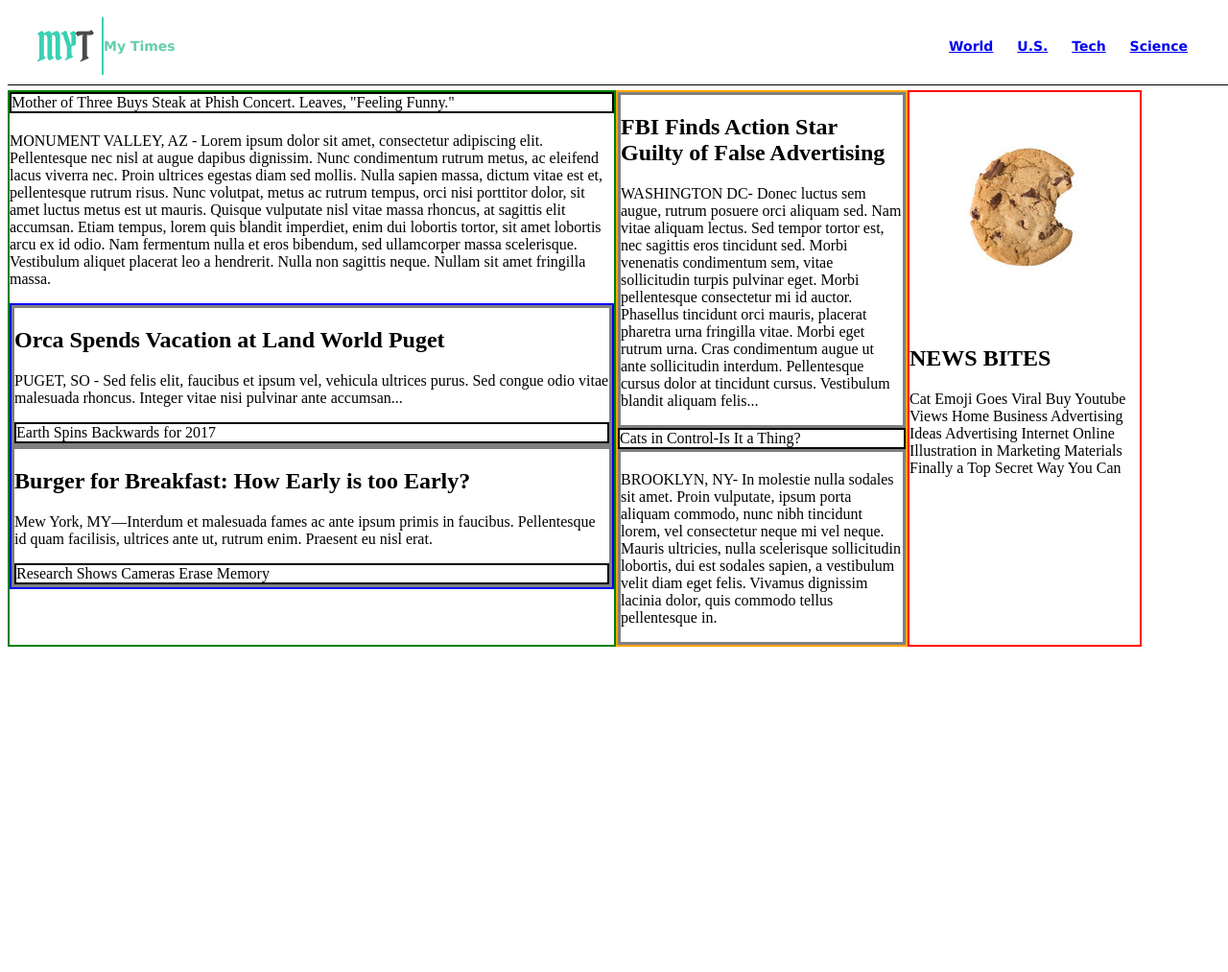
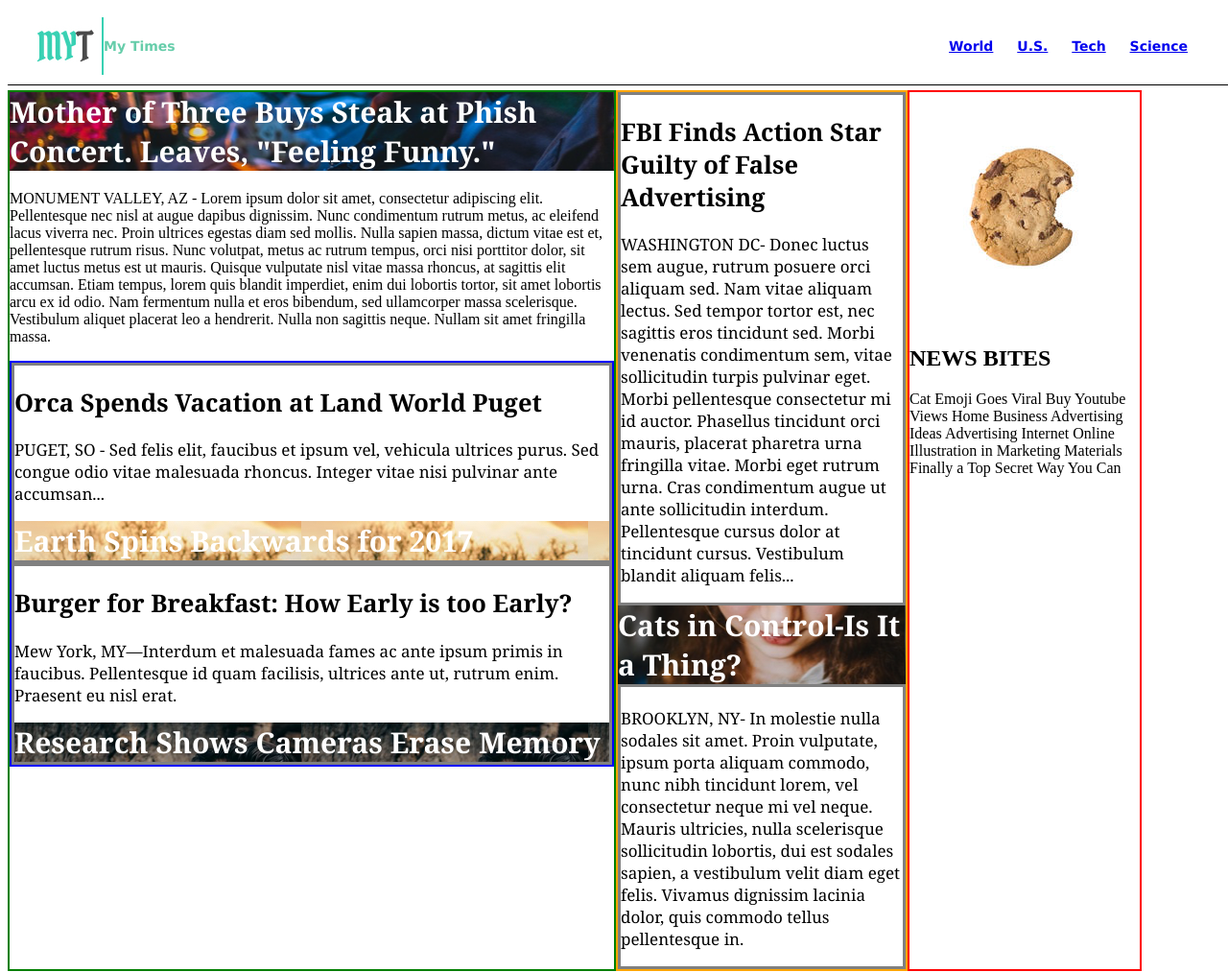
Before and after one commit to piecesonnapkins/fakenews, a plain HTML site: page index.html in a window 1280 px wide. Shown: the whole page at 96% size. Before the commit the page ends 800 px from the top, so only its background shows below. Drawn offline with Linux system fonts and the light colour scheme.

Commit message:
background images added

```diff
--- a/index.html
+++ b/index.html
@@ -32,8 +32,8 @@
   <div class="content">
     <div class="column large">
       <div class="lead.story">
-        <div class="caption">
-          Mother of Three Buys Steak at Phish Concert. Leaves, "Feeling Funny."
+        <div class="image-content">
+          <span>Mother of Three Buys Steak at Phish Concert. Leaves, "Feeling Funny."</span>
         </div>
         <h2></h2>
         <p class="narrative">
@@ -49,8 +49,8 @@
           <p class="narrative">
             PUGET, SO - Sed felis elit, faucibus et ipsum vel, vehicula ultrices purus. Sed congue odio vitae malesuada rhoncus. Integer vitae nisi pulvinar ante accumsan...
           </p>
-          <div class="caption">
-            Earth Spins Backwards for 2017
+          <div class="fall-caption">
+            <span>Earth Spins Backwards for 2017</span>
           </div>
         </div>
         <div class="story">
@@ -58,8 +58,8 @@
           <p class="narrative">
             Mew York, MY—Interdum et malesuada fames ac ante ipsum primis in faucibus. Pellentesque id quam facilisis, ultrices ante ut, rutrum enim. Praesent eu nisl erat.
           </p>
-          <div class="caption">
-            Research Shows Cameras Erase Memory
+          <div class="caption-camera">
+            <span>Research Shows Cameras Erase Memory</span>
           </div>
         </div>
       </div>
@@ -72,8 +72,8 @@
           WASHINGTON DC- Donec luctus sem augue, rutrum posuere orci aliquam sed. Nam vitae aliquam lectus. Sed tempor tortor est, nec sagittis eros tincidunt sed. Morbi venenatis condimentum sem, vitae sollicitudin turpis pulvinar eget. Morbi pellentesque consectetur mi id auctor. Phasellus tincidunt orci mauris, placerat pharetra urna fringilla vitae. Morbi eget rutrum urna. Cras condimentum augue ut ante sollicitudin interdum. Pellentesque cursus dolor at tincidunt cursus. Vestibulum blandit aliquam felis...
         </p>
       </div>
-      <div class="caption">
-        Cats in Control-Is It a Thing?
+      <div class="caption-cats">
+        <span>Cats in Control-Is It a Thing?</span>
       </div>
       <div class="story">
         <h2></h2>
--- a/resources/css/style.css
+++ b/resources/css/style.css
@@ -58,6 +58,37 @@ h2 {
   border: 2px solid red;
 }
 
+.image-content {
+  font-family: Georgia;
+  font-weight: bold;
+  font-size: 30px;
+  color: white;
+  background-image: url(https://github.com/piecesonnapkins/fakenews/blob/master/resources/images/img-story-main.png?raw=true);
+}
+
+.fall-caption  {
+  font-family: Georgia;
+  font-weight: bold;
+  font-size: 30px;
+  color: white;
+  background-image: url(https://github.com/piecesonnapkins/fakenews/blob/master/resources/images/img-story-2.png?raw=true);
+}
+
+.caption-camera {
+  font-family: Georgia;
+  font-weight: bold;
+  font-size: 30px;
+  color: white;
+  background-image: url(https://github.com/piecesonnapkins/fakenews/blob/master/resources/images/img-story-3.png?raw=true);
+}
+
+.caption-cats {
+  font-family: Georgia;
+  font-weight: bold;
+  font-size: 30px;
+  color: white;
+  background-image: url(https://github.com/piecesonnapkins/fakenews/blob/master/resources/images/img-story-1.png?raw=true);
+}
 .lead-story {
   border: 2px solid yellow;
 }
@@ -68,6 +99,9 @@ h2 {
 
 .story {
   border: 3px solid grey;
+  font-family: Georgia;
+  font-size: 17px;
+  color: black;
 }
 
 .caption {
```
